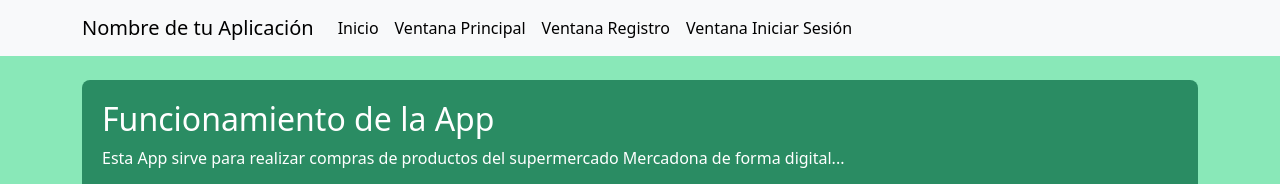
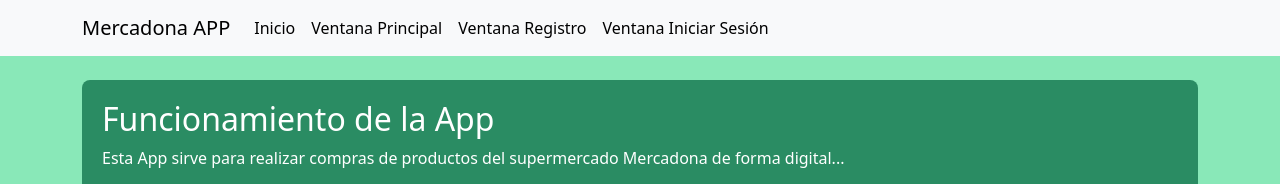
Before and after one commit to WishperKnight/PagianDeAyudaInterfacesAPP, a plain HTML site: page funcionamiento.html in a window 1280 px wide. Shown: the top 184 px of the page. Drawn offline with nearby package versions, Linux system fonts and the light colour scheme.

Commit message:
Update funcionamiento.html

```diff
--- a/funcionamiento.html
+++ b/funcionamiento.html
@@ -7,7 +7,7 @@
     <title>Funcionamiento de la App</title>
     <!-- Agregar enlaces a los archivos de estilo de Bootstrap -->
     <link href="https://cdn.jsdelivr.net/npm/bootstrap@5.3.0/dist/css/bootstrap.min.css" rel="stylesheet">
-     <link rel="icon" href="/imagenes/app.ico" type="image/x-icon">
+     <link rel="icon" href="imagenes/app.ico" type="image/x-icon">
     <style>
         body {
             background-color: #89E8B8;
@@ -78,7 +78,7 @@
 
     <nav class="navbar navbar-expand-lg navbar-light bg-light fixed-top">
         <div class="container">
-            <a class="navbar-brand" href="#">Nombre de tu Aplicación</a>
+            <a class="navbar-brand" href="#">Mercadona APP</a>
             <button class="navbar-toggler" type="button" data-bs-toggle="collapse" data-bs-target="#navbarNav"
                 aria-controls="navbarNav" aria-expanded="false" aria-label="Toggle navigation">
                 <span class="navbar-toggler-icon"></span>
```
